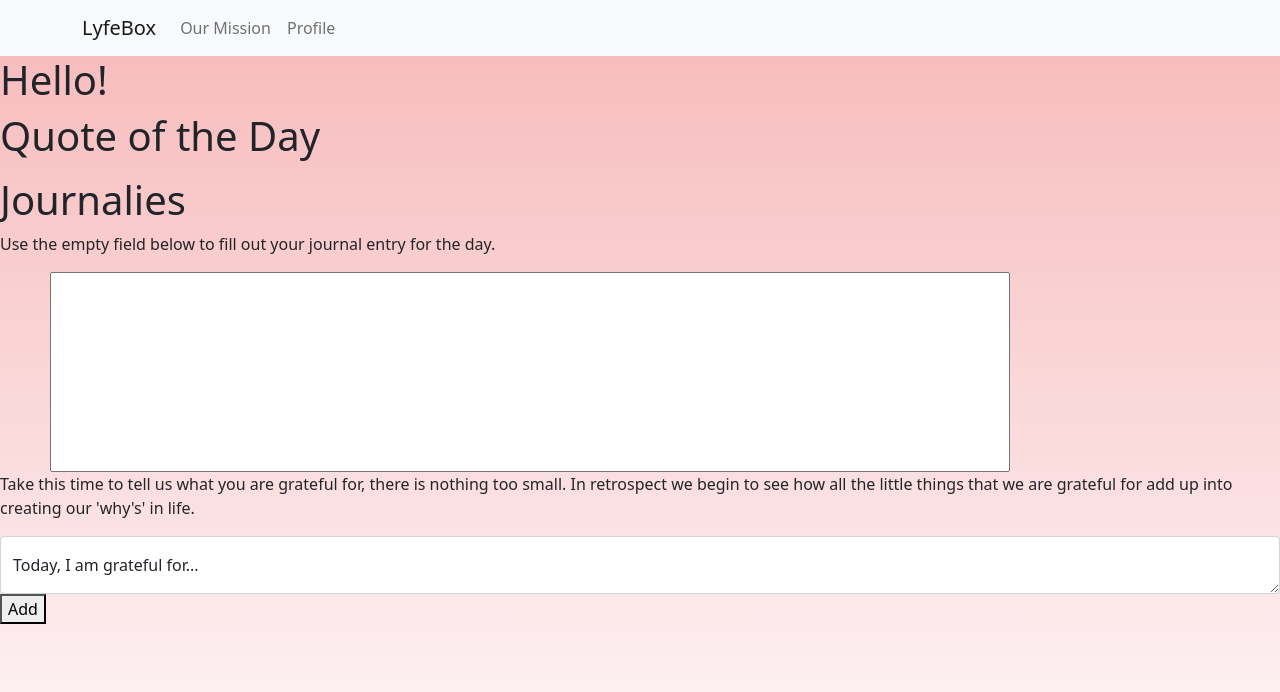
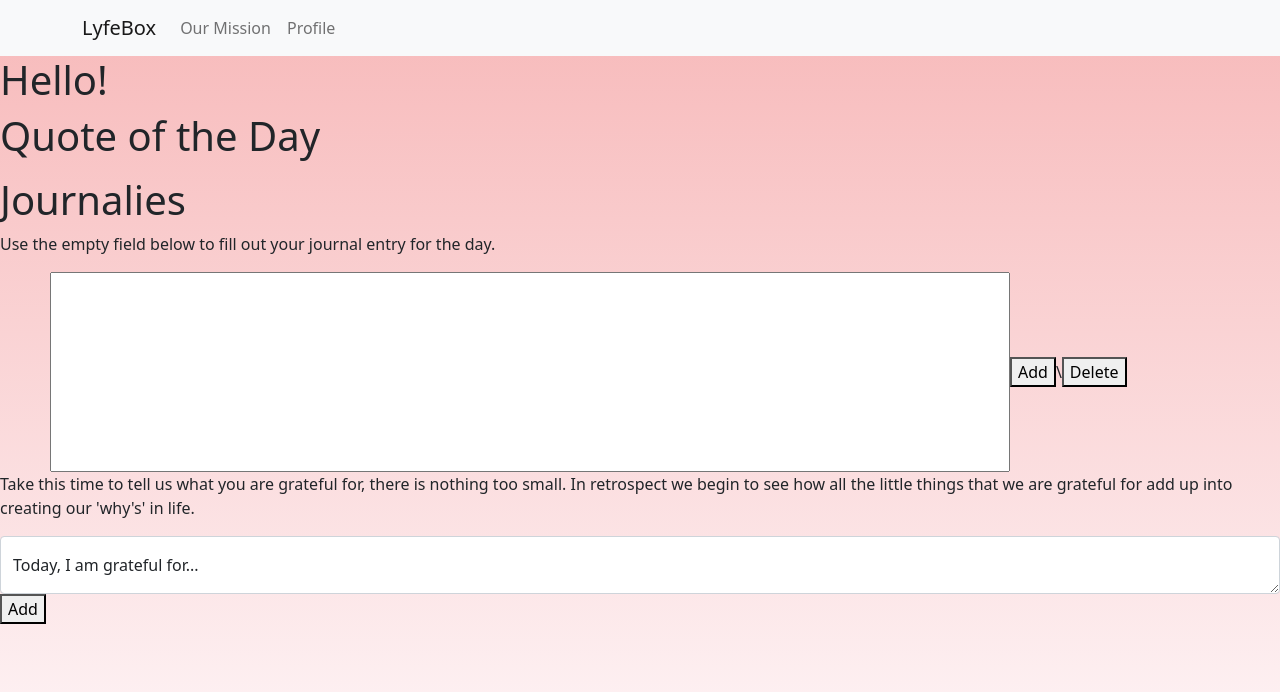
Before and after one commit to Jangui92/LifeBox, a React (Create React App) app in the folder client/: page /Profile in a window 1280 px wide. Shown: the top 692 px of the page. Built offline with nearby package versions, Linux system fonts and the light colour scheme; no server answers.

Commit message:
added buttons to forms

```diff
--- a/client/src/components/JournaliesForm.js
+++ b/client/src/components/JournaliesForm.js
@@ -10,6 +10,7 @@ const JournaliesForm = () => {
           Use the empty field below to fill out your journal entry for the day.
         </p>
         <input className="journalies-input"></input>
+        <button>Add</button>\<button>Delete</button>
       </form>
     </div>
   )
```
